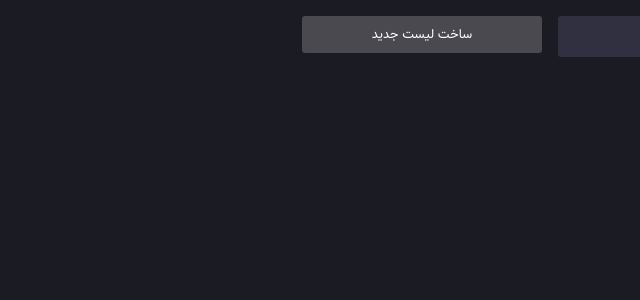
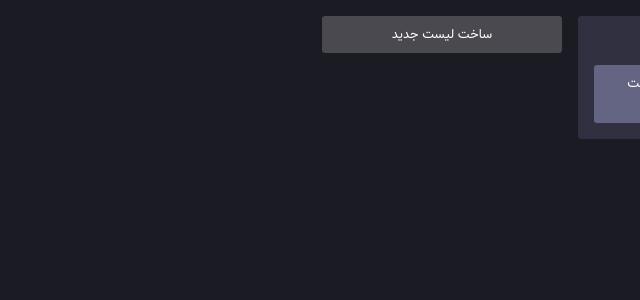
Before and after one commit to ahmadkzx/trello-clone, a Vue app: page / in a window 1280 px wide. Shown: the top 300 px of the page, without its empty margins (640-1280 px from the left). Built offline with nearby package versions, Linux system fonts and the light colour scheme.

Commit message:
feat: cards

```diff
--- a/src/assets/sass/_variables.scss
+++ b/src/assets/sass/_variables.scss
@@ -10,7 +10,7 @@ $gray-300: #dfdfe7 !default;
 $gray-400: #ced4e2 !default;
 $gray-500: #b5b5bd !default;
 $gray-550: #9e9ea6 !default;
-$gray-600: #7d7d85 !default;
+$gray-600: #646483 !default;
 $gray-650: #505057 !default;
 $gray-700: #303041 !default;
 $gray-800: #1b1b23 !default;
--- /dev/null
+++ b/src/components/Card/index.scss
@@ -0,0 +1,18 @@
+@import "@/assets/sass/_variables";
+
+.card {
+	padding: .5rem;
+	background: $gray-600;
+	border-radius: .2rem;
+	font-size: .85rem;
+	margin-bottom: 1rem;
+	cursor: pointer;
+
+	&:active {
+		cursor: grabbing;
+	}
+
+	&:last-child {
+		margin-bottom: 0;
+	}
+}
--- /dev/null
+++ b/src/components/Card/index.vue
@@ -0,0 +1,17 @@
+<template>
+	<div class="card" draggable>
+		<p class="card-summary">{{ summary }}</p>
+	</div>
+</template>
+
+<script>
+export default {
+	name: 'Card',
+
+	props: {
+		summary: String
+	}
+}
+</script>
+
+<style src="./index.scss" lang="scss" scoped />
--- a/src/components/List/index.scss
+++ b/src/components/List/index.scss
@@ -2,13 +2,14 @@
 
 .list {
 	width: 15rem;
-	padding: .5rem 1rem;
+	padding: .5rem 1rem 1rem 1rem;
 	border-radius: .2rem;
 	background: $gray-700;
 	margin-left: 1rem;
 
 	&-header {
 		width: 100%;
+		margin-bottom: 1rem;
 
 		&__title {
 			font-weight: bold;
--- a/src/components/List/index.vue
+++ b/src/components/List/index.vue
@@ -3,12 +3,22 @@
     <div class="list-header">
       <span class="list-header__title">{{ name }}</span>
     </div>
+
+		<div class="list-cards" v-if="cards.length">
+			<Card v-for="(card, index) in cards" :key="`${listId}-${index}`" :summary="card.summary" />
+		</div>
   </div>
 </template>
 
 <script>
+import Card from '../Card'
+
 export default {
   name: 'List',
+
+	components: {
+		Card
+	},
 
   props: {
     name: String,
--- a/src/store/state.js
+++ b/src/store/state.js
@@ -1,7 +1,11 @@
 export default {
 	lists: [{
 		name: 'کار های انجام شده',
-		card: [],
+		cards: [
+			{
+				summary: 'سلام این اولین کارت برای تست هست'
+			}
+		],
 		id: 25,
 	}]
 }
```
